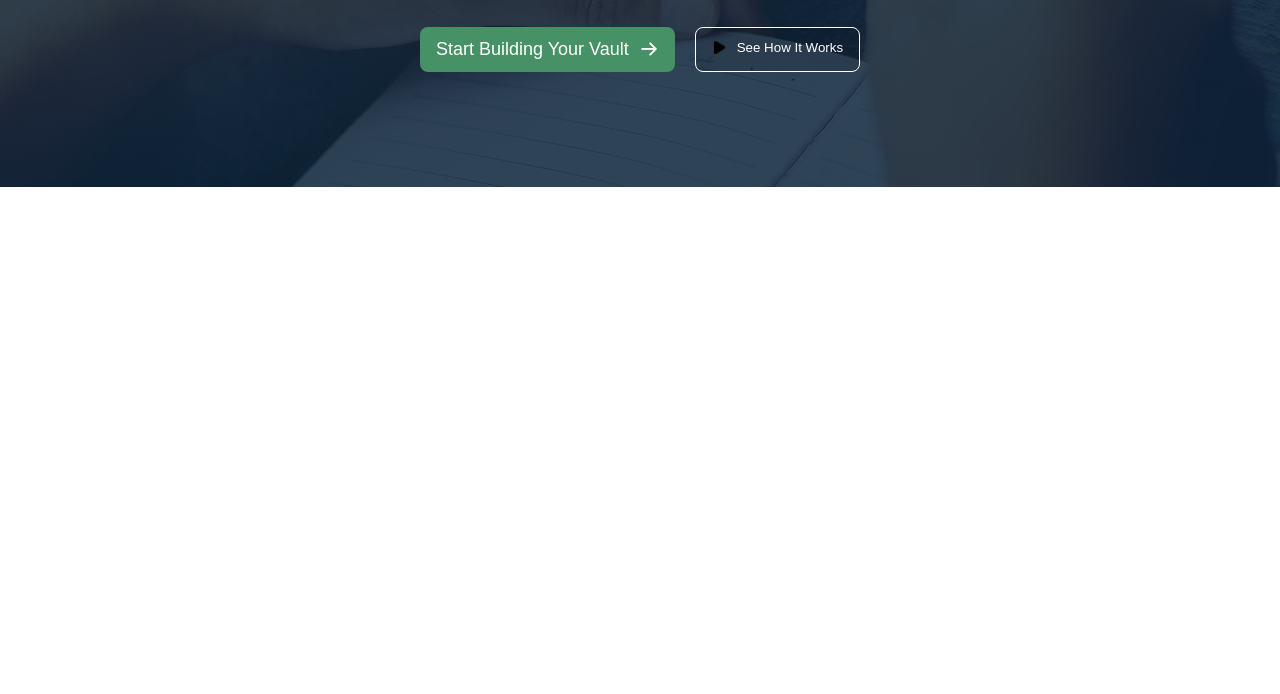
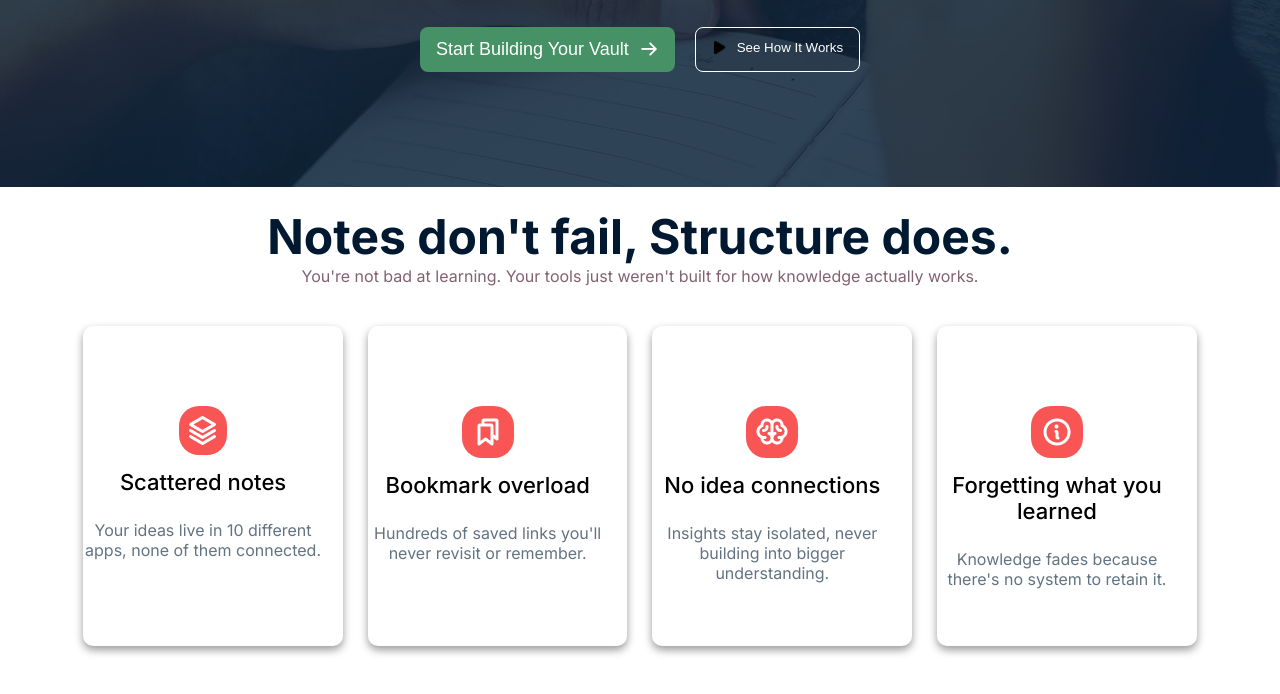
Before and after one commit to Sabbir943/knowledgeVault-A1, a plain HTML site: page index.html in a window 1280 px wide. Shown: the part 512-1206 px from the top of the page. Before the commit the page ends 800 px from the top, so only its background shows below. Drawn offline with Linux system fonts and the light colour scheme.

Commit message:
done by card section

```diff
--- a/index.html
+++ b/index.html
@@ -17,7 +17,8 @@
 </head>
 
 <body class="inter">
-    <header class="nav-size">
+    <!-- Nav bar section -->
+    <header class="size">
         <nav>
             <section id="nav-root">
                 <section id="nav-img">
@@ -38,6 +39,7 @@
 
         </nav>
     </header>
+    <!-- Banner section -->
     <main id="banner-root">
         <section id="banner">
             <section id="banner-content">
@@ -51,13 +53,52 @@
                     <button class="btn-b">
                         <p>Start Building Your Vault</p> <img src="assets/ArrowRight.png" alt="">
                     </button>
-                    <button class="btn-c"><img src="assets/play.png " alt="" width="15px" height="15px">See How It Works</button>
+                    <button class="btn-c"><img src="assets/play.png " alt="" width="15px" height="15px">See How It
+                        Works</button>
                 </section>
 
 
             </section>
         </section>
     </main>
+    <!-- Note section -->
+    <main>
+        <section id="notes">
+            <h1>
+                Notes don't fail, Structure does.</h1>
+                <p>You're not bad at learning. Your tools just weren't built for how knowledge actually works.</p>
+        </section>
+    </main>
+    <!-- section card -->
+     <main class="size">
+        <section id="card-root">
+            <section class="card">
+
+                <img style="background-color: #F95555; border-radius: 20px; padding: 10px; " src="assets/Vector.png" alt="">
+                <h3>Scattered notes</h3>
+                <p>Your ideas live in 10 different apps, none of them connected.</p>
+            </section>
+            <section class="card">
+
+                <img style="background-color: #F95555; border-radius: 20px; padding: 10px; " src="assets/Bookmarks.png" alt="">
+                <h3>Bookmark overload</h3>
+                <p>Hundreds of saved links you'll never revisit or remember.</p>
+            </section>
+            <section class="card">
+
+                <img style="background-color: #F95555; border-radius: 20px; padding: 10px; " src="assets/Brain.png" alt="">
+                <h3>No idea connections</h3>
+                <p>Insights stay isolated, never building into bigger understanding.</p>
+            </section>
+            <section class="card">
+
+                <img style="background-color: #F95555; border-radius: 20px; padding: 10px; " src="assets/Info.png" alt="">
+                <h3>Forgetting what
+you learned</h3>
+                <p>Knowledge fades because there's no system to retain it.</p>
+            </section>
+        </section>
+     </main>
     <footer>
 
     </footer>
--- a/style.css
+++ b/style.css
@@ -8,7 +8,7 @@
     padding: 0;
     box-sizing: border-box;
 }
-.nav-size{
+.size{
     width: 87%;
     max-width: 1050;
     margin: 0 auto;
@@ -143,3 +143,48 @@
 #banner-content{
     padding: 90px 70px 110px 70px;
 }
+#notes h1{
+    font-size: 48px;
+    font-weight: bold;
+    color: #001931;
+}
+#notes p{
+    font-size: 16px;
+    line-height: 20px;
+    color: #826270;
+}
+#notes{
+    text-align: center;
+    margin-top: 20px;
+    margin-bottom: 40px;
+}
+#card-root .card{
+    width: 310px;
+    height: 320px;
+    padding-top: 80px;
+    padding-right: 20px;
+
+
+    text-align: center;
+    box-shadow: 0 4px 8px 0 rgba(0, 0, 0, 0.4);
+    border-radius: 10px;
+    margin-bottom: 40px;
+
+}
+
+.card h3{
+    font-size: 22px;
+    font-weight: 500;
+    margin-top: 10px;
+    margin-bottom: 25px;
+}
+.card p{
+    color: #627382;
+    font-size: 16px;
+
+}
+#card-root{
+    display: flex;
+    justify-content: space-between;
+    gap: 25px;
+}
```
